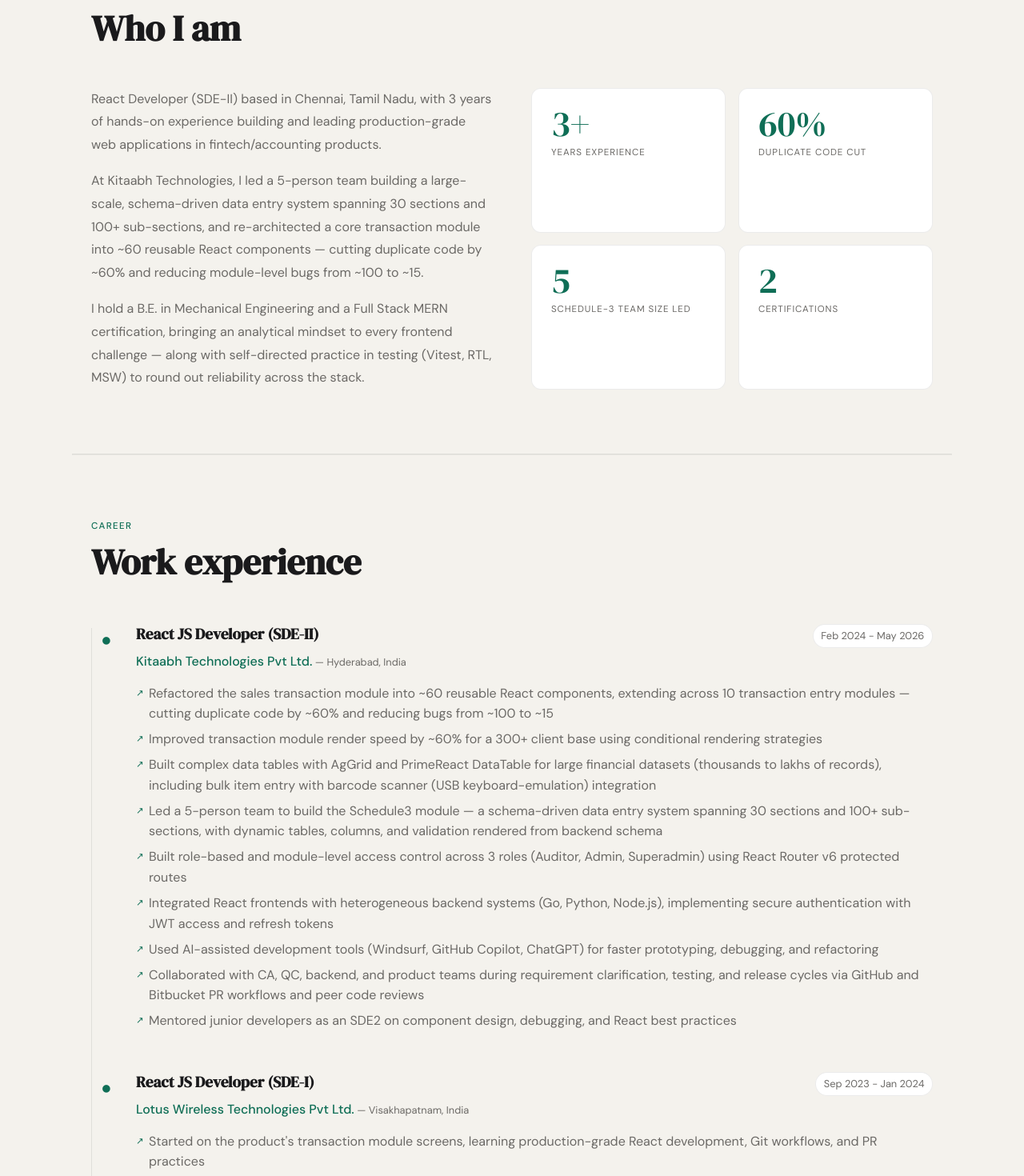
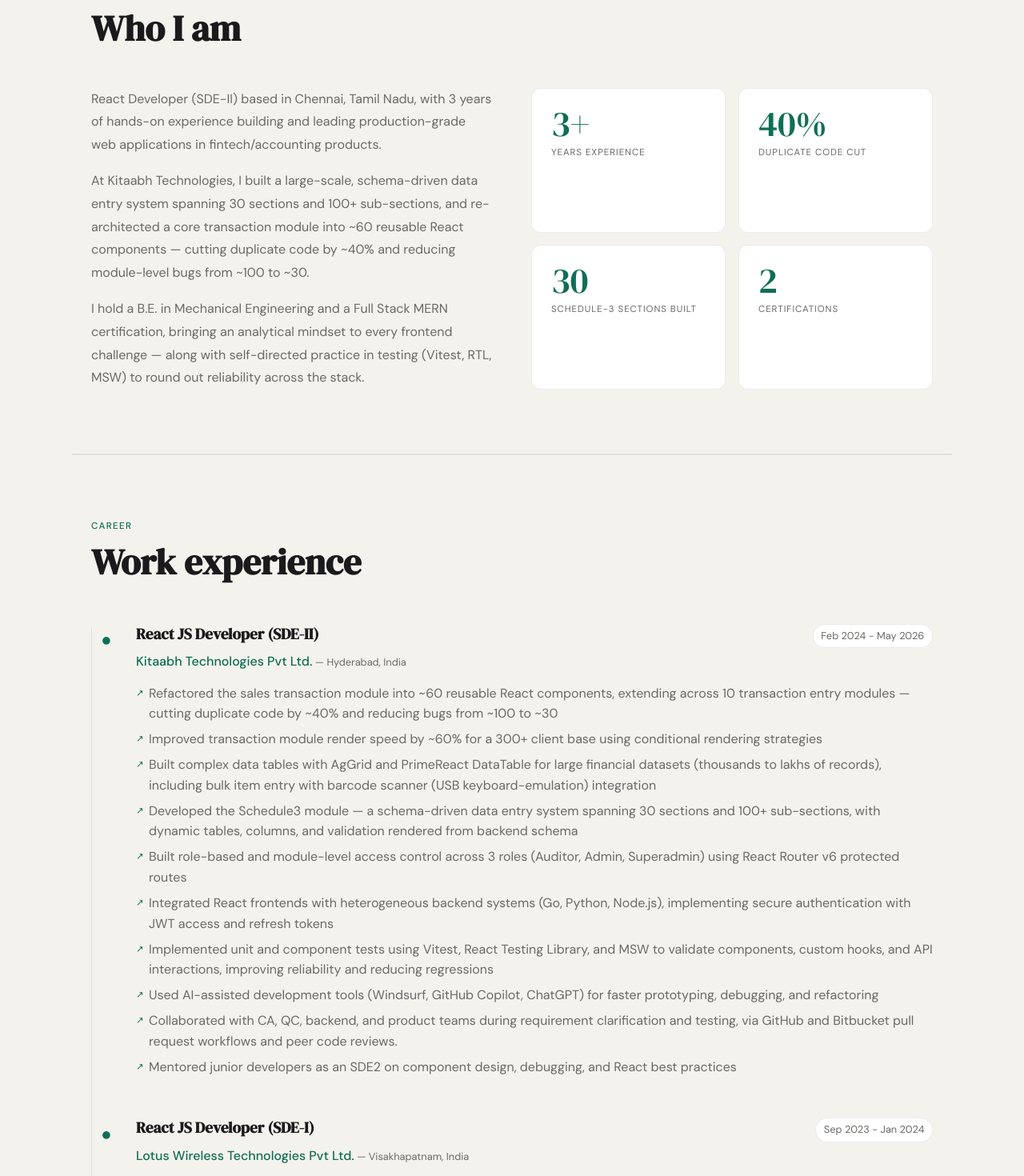
Before and after one commit to sivaraj-codes/sm_portfolio_v1, a React (Vite) app: page / in a window 1280 px wide. Shown: the part 900-2370 px from the top of the page at 80% size. Built offline with nearby package versions, Linux system fonts and the light colour scheme.

Commit message:
fix: updated with keywords change

```diff
--- a/src/data/portfolio.ts
+++ b/src/data/portfolio.ts
@@ -32,13 +32,13 @@ export const portfolioData: PortfolioData = {
   about: {
     paragraphs: [
       "React Developer (SDE-II) based in Chennai, Tamil Nadu, with 3 years of hands-on experience building and leading production-grade web applications in fintech/accounting products.",
-      "At Kitaabh Technologies, I led a 5-person team building a large-scale, schema-driven data entry system spanning 30 sections and 100+ sub-sections, and re-architected a core transaction module into ~60 reusable React components — cutting duplicate code by ~60% and reducing module-level bugs from ~100 to ~15.",
+      "At Kitaabh Technologies, I built a large-scale, schema-driven data entry system spanning 30 sections and 100+ sub-sections, and re-architected a core transaction module into ~60 reusable React components — cutting duplicate code by ~40% and reducing module-level bugs from ~100 to ~30.",
       "I hold a B.E. in Mechanical Engineering and a Full Stack MERN certification, bringing an analytical mindset to every frontend challenge — along with self-directed practice in testing (Vitest, RTL, MSW) to round out reliability across the stack.",
     ],
     stats: [
       { num: "3+", label: "Years experience" },
-      { num: "60%", label: "Duplicate code cut" },
-      { num: "5", label: "Schedule-3 Team size led" },
+      { num: "40%", label: "Duplicate code cut" },
+      { num: "30", label: "Schedule-3 sections built" },
       { num: "2", label: "Certifications" },
     ],
   },
@@ -50,14 +50,15 @@ export const portfolioData: PortfolioData = {
       location: "Hyderabad, India",
       date: "Feb 2024 - May 2026",
       points: [
-        "Refactored the sales transaction module into ~60 reusable React components, extending across 10 transaction entry modules — cutting duplicate code by ~60% and reducing bugs from ~100 to ~15",
+        "Refactored the sales transaction module into ~60 reusable React components, extending across 10 transaction entry modules — cutting duplicate code by ~40% and reducing bugs from ~100 to ~30",
         "Improved transaction module render speed by ~60% for a 300+ client base using conditional rendering strategies",
         "Built complex data tables with AgGrid and PrimeReact DataTable for large financial datasets (thousands to lakhs of records), including bulk item entry with barcode scanner (USB keyboard-emulation) integration",
-        "Led a 5-person team to build the Schedule3 module — a schema-driven data entry system spanning 30 sections and 100+ sub-sections, with dynamic tables, columns, and validation rendered from backend schema",
+        "Developed the Schedule3 module — a schema-driven data entry system spanning 30 sections and 100+ sub-sections, with dynamic tables, columns, and validation rendered from backend schema",
         "Built role-based and module-level access control across 3 roles (Auditor, Admin, Superadmin) using React Router v6 protected routes",
         "Integrated React frontends with heterogeneous backend systems (Go, Python, Node.js), implementing secure authentication with JWT access and refresh tokens",
+        "Implemented unit and component tests using Vitest, React Testing Library, and MSW to validate components, custom hooks, and API interactions, improving reliability and reducing regressions",
         "Used AI-assisted development tools (Windsurf, GitHub Copilot, ChatGPT) for faster prototyping, debugging, and refactoring",
-        "Collaborated with CA, QC, backend, and product teams during requirement clarification, testing, and release cycles via GitHub and Bitbucket PR workflows and peer code reviews",
+        "Collaborated with CA, QC, backend, and product teams during requirement clarification and testing, via GitHub and Bitbucket pull request workflows and peer code reviews.",
         "Mentored junior developers as an SDE2 on component design, debugging, and React best practices",
       ],
     },
@@ -105,7 +106,7 @@ export const portfolioData: PortfolioData = {
     {
       icon: "📑",
       name: "Kitaabh — Transaction & Schedule3 Modules",
-      desc: "Led a 5-person team rebuilding core transaction and schedule modules — re-architecting a sales transaction module into ~60 reusable components (10 transaction types, ~60% less duplication), and building a schema-driven Schedule3 system spanning 30 sections and 100+ sub-sections with dynamic tables, columns, and validation.",
+      desc: "Rebuilt core transaction and schedule modules — re-architecting a sales transaction module into ~60 reusable components (10 transaction types, ~40% less duplication), and building a schema-driven Schedule3 system spanning 30 sections and 100+ sub-sections with dynamic tables, columns, and validation.",
       tags: [
         "React.js",
         "Custom Hooks",
@@ -125,13 +126,6 @@ export const portfolioData: PortfolioData = {
       tags: ["React.js", "Formik", "Yup", "Node.js", "Express.js", "MongoDB"],
       url: "https://daily-savings.netlify.app/",
     },
-    // {
-    //   icon: "🧪",
-    //   name: "React Testing",
-    //   desc: "Studied and practiced advanced React testing patterns through a structured testing curriculum on a modern Vite/Vitest/RTL/MSW stack — covering per-test API mock overrides, loading-state testing with controlled promises, and custom hook testing with renderHook.",
-    //   tags: ["Vite", "Vitest", "React Testing Library", "MSW"],
-    //   url: "",
-    // },
   ],
 
   certifications: [
```
